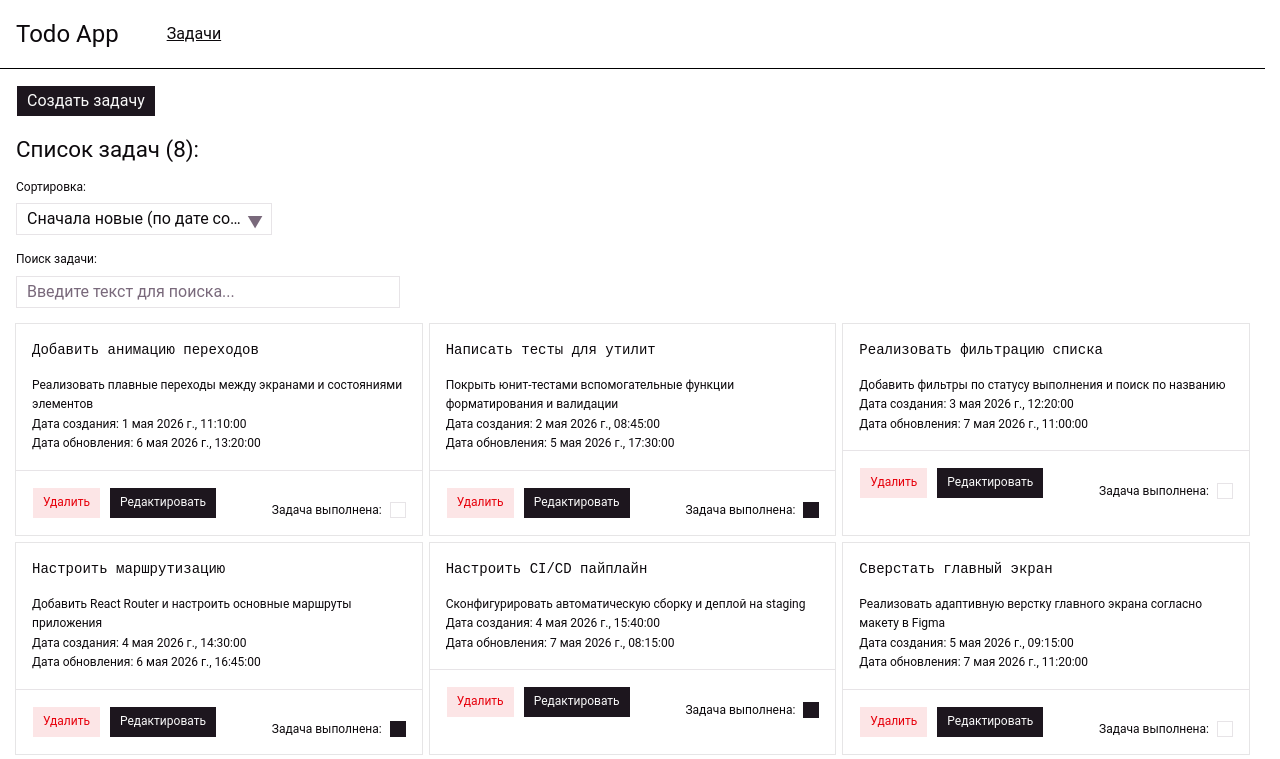
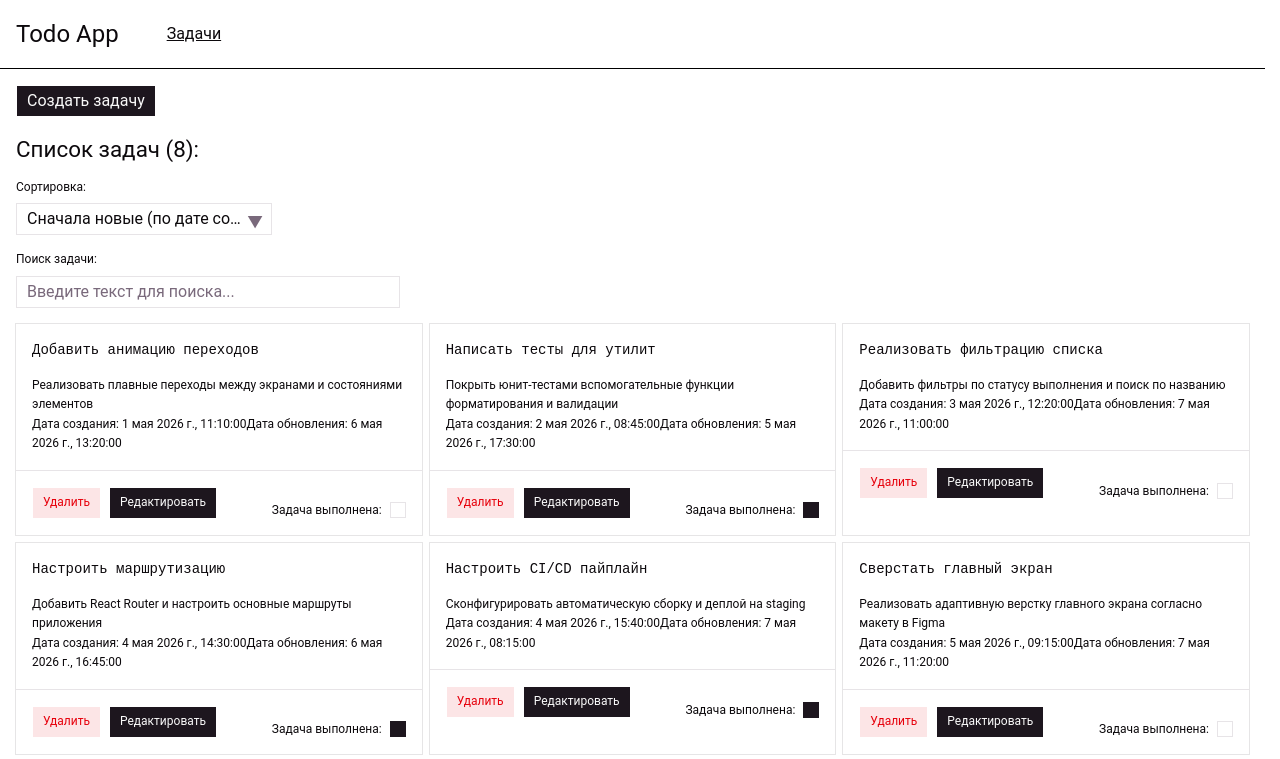
Before and after one commit to rainbowfieldholograph/Rtk-todo-app, a React (Vite) app: page /todos in a window 1280 px wide. Shown: the top 759 px of the page. Built offline with nearby package versions, Linux system fonts and the light colour scheme; some icons are missing.

Commit message:
refactor(todos): replace div with time element in todo item root

```diff
--- a/src/features/todos/ui/todo-item/todo-item-root/todo-item-root.tsx
+++ b/src/features/todos/ui/todo-item/todo-item-root/todo-item-root.tsx
@@ -48,9 +48,11 @@ const TodoItemRoot = (props: TodoItemRoot.Props) => {
       </CardHeader>
       <CardContent>
         <div>{description}</div>
-        <div>Дата создания: {createdAtFormatted}</div>
+        <time dateTime={createdAt}>Дата создания: {createdAtFormatted}</time>
         {updatedAtFormatted ? (
-          <div>Дата обновления: {updatedAtFormatted}</div>
+          <time dateTime={updatedAt}>
+            Дата обновления: {updatedAtFormatted}
+          </time>
         ) : null}
       </CardContent>
       <CardFooter>
```
